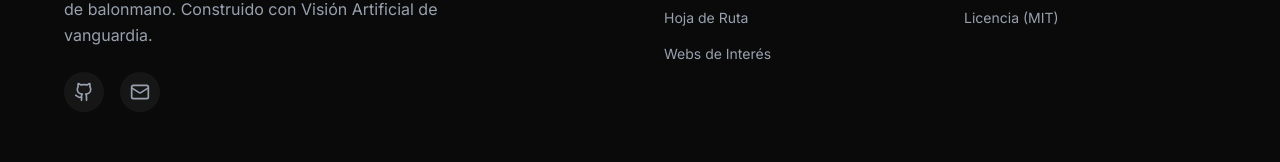
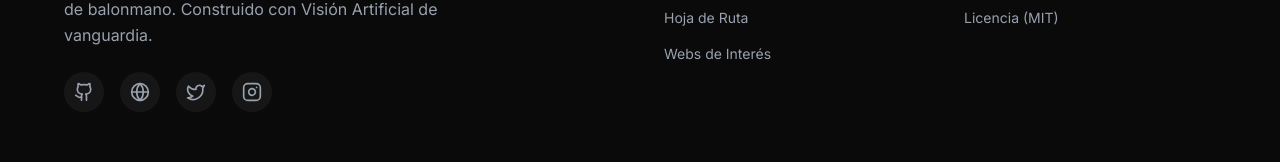
Before and after one commit to Haplee/Stats-Handball, a React (Vite) app in the folder progress-web/: page /webs in a window 1280 px wide. Shown: the part 993-1155 px from the top of the page. Built offline with nearby package versions, Linux system fonts and the light colour scheme.

Commit message:
modified:   progress-web/src/components/Footer.tsx modified:   progress-web/src/components/Navbar.tsx

```diff
--- a/progress-web/src/components/Footer.tsx
+++ b/progress-web/src/components/Footer.tsx
@@ -1,4 +1,4 @@
-import { Github, Code2, Activity, Mail } from 'lucide-react';
+import { Github, Code2, Activity, Mail, Globe, Twitter, Instagram } from 'lucide-react';
 import { Link } from 'react-router-dom';
 
 export default function Footer() {
@@ -15,11 +15,17 @@ export default function Footer() {
                             Una iniciativa de código abierto para llevar el análisis de video de nivel élite a todos los equipos de balonmano. Construido con Visión Artificial de vanguardia.
                         </p>
                         <div className="flex gap-4">
-                            <a href="https://github.com/Haplee/Stats-Handball" className="p-2.5 rounded-full bg-white/5 hover:bg-white/10 hover:text-white text-gray-400 transition-colors">
+                            <a href="https://github.com/Haplee/Stats-Handball" target="_blank" rel="noopener noreferrer" className="p-2.5 rounded-full bg-white/5 hover:bg-white/10 hover:text-white text-gray-400 transition-colors" aria-label="GitHub Project">
                                 <Github size={20} />
                             </a>
-                            <a href="mailto:contact@handballstats.com" className="p-2.5 rounded-full bg-white/5 hover:bg-white/10 hover:text-white text-gray-400 transition-colors">
-                                <Mail size={20} />
+                            <a href="https://haplee.github.io/Portafolio-FranVi" target="_blank" rel="noopener noreferrer" className="p-2.5 rounded-full bg-white/5 hover:bg-white/10 hover:text-white text-gray-400 transition-colors" aria-label="Portfolio">
+                                <Globe size={20} />
+                            </a>
+                            <a href="https://x.com/FranVidalMateo" target="_blank" rel="noopener noreferrer" className="p-2.5 rounded-full bg-white/5 hover:bg-white/10 hover:text-white text-gray-400 transition-colors" aria-label="Twitter">
+                                <Twitter size={20} />
+                            </a>
+                            <a href="https://www.instagram.com/franvidalmateo" target="_blank" rel="noopener noreferrer" className="p-2.5 rounded-full bg-white/5 hover:bg-white/10 hover:text-white text-gray-400 transition-colors" aria-label="Instagram">
+                                <Instagram size={20} />
                             </a>
                         </div>
                     </div>
--- a/progress-web/src/components/Navbar.tsx
+++ b/progress-web/src/components/Navbar.tsx
@@ -1,4 +1,4 @@
-import { Activity, Github, Menu, X } from 'lucide-react';
+import { Activity, Github, Menu, X, Globe } from 'lucide-react';
 import { useState } from 'react';
 import { motion, AnimatePresence } from 'framer-motion';
 import { Link, useLocation } from 'react-router-dom';
```
Also changed, not shown: 2 other files (tests, documents, lock files or other folders).
